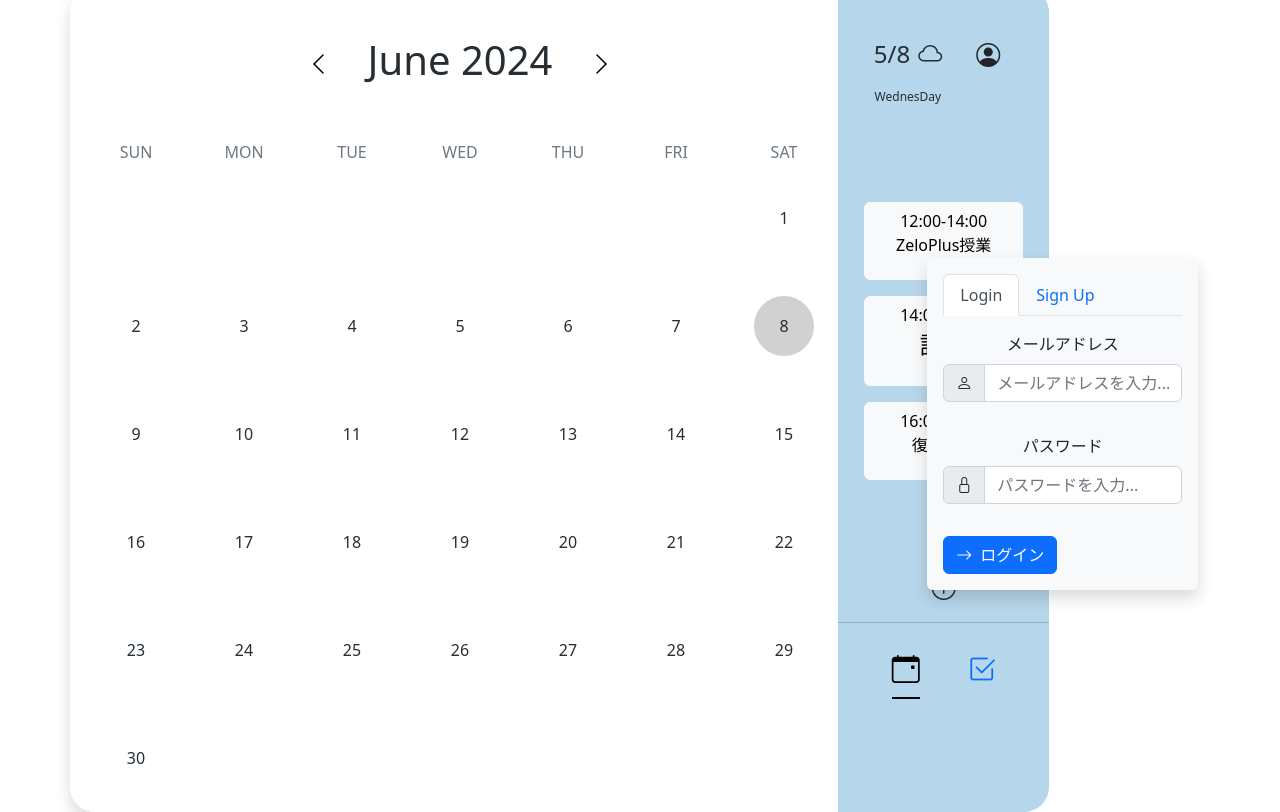
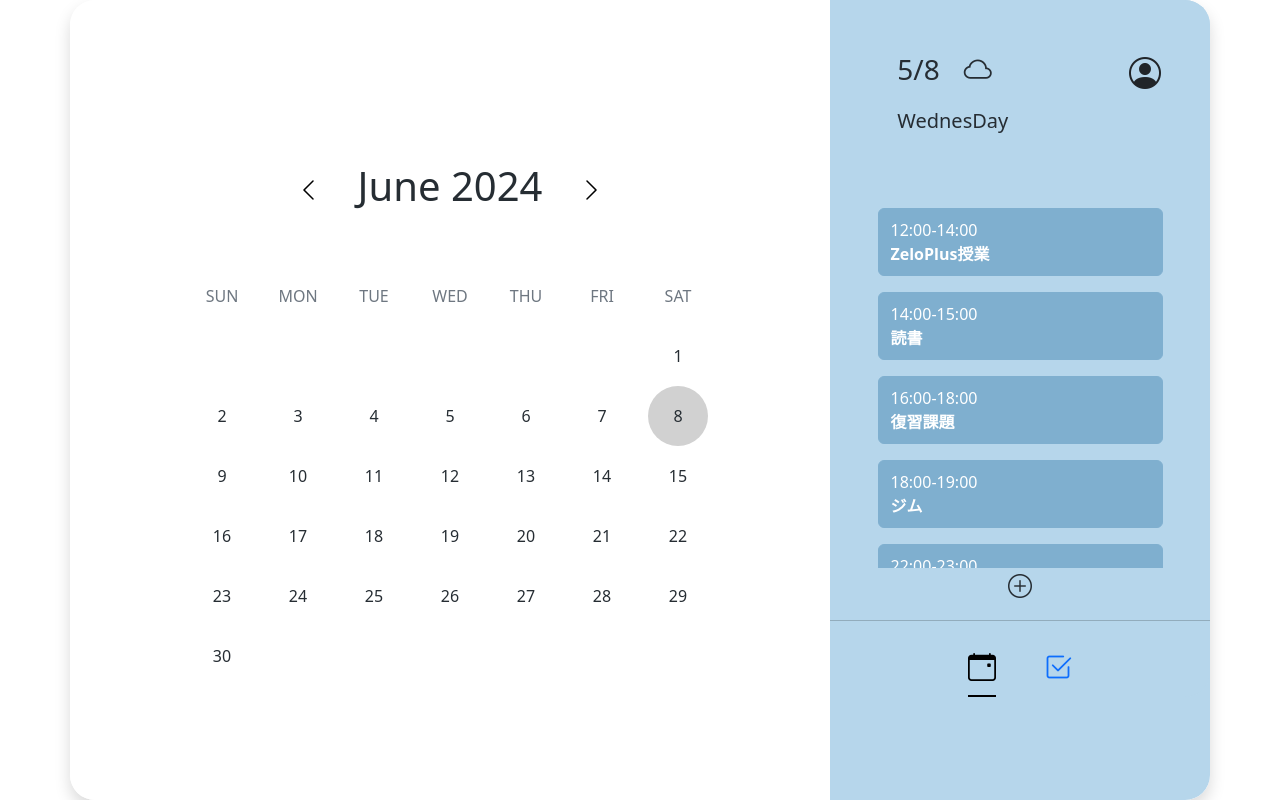
Before and after one commit to t3uyo3hi/multi-calendar-app, a React app in the folder frontend/: page / in a window 1280 px wide. Built offline with nearby package versions, Linux system fonts and the light colour scheme; no server answers.

Commit message:
フロントエンドのデザインを調整しました

```diff
--- a/frontend/src/App.tsx
+++ b/frontend/src/App.tsx
@@ -4,10 +4,10 @@ import CalendarHeader from "./components/CalendarHeader";
 import DayOfWeekHead from "./components/DayOfWeekHead";
 import CalendarBody from "./components/CalendarBody";
 import SidePanel from "./components/SidePanel/SidePanel";
-import { LoginForm } from "./components/LoginForm";
+// import { LoginForm } from "./components/LoginForm";
 // import { ResetPasswordPage } from "./components/ResetPasswordPage";
-import SignUpForm from "./components/SignUpForm";
-import { Tab, Nav } from "react-bootstrap";
+// import SignUpForm from "./components/SignUpForm";
+// import { Tab, Nav } from "react-bootstrap";
 
 import "./css/reset.css";
 import "bootstrap/dist/css/bootstrap.min.css";
@@ -16,28 +16,34 @@ import "./css/style.css";
 
 const App: React.FC = () => {
   const [date, setDate] = useState(new Date());
-  const [authPage, setAuthPage] = useState("login");
+  // const [authPage, setAuthPage] = useState("login");
 
   return (
     <Router>
-      <div className="container text-center">
-        <div className="row">
-          <div className="col-12">
-            <div className="calendar row shadow">
-              <div className="d-flex flex-row calendar_base">
-                <div>
-                  <CalendarHeader date={date} setDate={setDate} />
-                  <DayOfWeekHead />
-                  <CalendarBody date={date} />
+      <div className="container p-0 text-center">
+        <div className="row m-0">
+          <div className="col-12 p-0">
+            <div className="calendar row m-0 shadow">
+              <div className="d-flex flex-row p-0 calendar_base">
+                <div className="calendar_panel col-8">
+                  <div className="calendar_wrap">
+                    <CalendarHeader date={date} setDate={setDate} />
+                    <div className="calendar_table">
+                      <DayOfWeekHead />
+                      <CalendarBody date={date} />
+                    </div>
+                  </div>
                 </div>
-                <div className="l_SidePanel col-3">
+
+                <div className="l_SidePanel col-4">
                   <SidePanel />
                 </div>
               </div>
             </div>
           </div>
         </div>
-        <div className="row mt-5">
+
+        {/* <div className="row mt-5">
           <div className="col-12">
             <div className="auth-form p-3 bg-light rounded shadow">
               <Tab.Container
@@ -47,29 +53,34 @@ const App: React.FC = () => {
                 <Nav variant="tabs">
                   <Nav.Item>
                     <Nav.Link eventKey="login">Login</Nav.Link>
-                  </Nav.Item>
+                  </Nav.Item> */}
+
                   {/* <Nav.Item>
                     <Nav.Link eventKey="reset">Reset Password</Nav.Link>
                   </Nav.Item> */}
-                  <Nav.Item>
+
+                  {/* <Nav.Item>
                     <Nav.Link eventKey="signup">Sign Up</Nav.Link>
                   </Nav.Item>
                 </Nav>
                 <Tab.Content className="mt-3">
                   <Tab.Pane eventKey="login">
                     <LoginForm />
-                  </Tab.Pane>
+                  </Tab.Pane> */}
+
                   {/* <Tab.Pane eventKey="reset">
                     <ResetPasswordPage />
                   </Tab.Pane> */}
-                  <Tab.Pane eventKey="signup">
+
+                  {/* <Tab.Pane eventKey="signup">
                     <SignUpForm />
                   </Tab.Pane>
                 </Tab.Content>
               </Tab.Container>
             </div>
           </div>
-        </div>
+        </div> */}
+
       </div>
     </Router>
   );
--- a/frontend/src/components/CalendarBody.tsx
+++ b/frontend/src/components/CalendarBody.tsx
@@ -23,7 +23,7 @@ const CalendarBody = (props: CalendarBodyProps) => {
                         if (week === 0 && day < thisFirstDayOfWeek) {
                             const num = lastDayOfLastMonth - thisFirstDayOfWeek + day + 1;
                             return (
-                                <div className="calendar_table-data p-4 is-disabled" key={day}>
+                                <div className="calendar_table-data is-disabled" key={day}>
                                     <span className="calendar_date">{num}</span>
                                 </div>
                             );
@@ -31,7 +31,7 @@ const CalendarBody = (props: CalendarBodyProps) => {
                             const num = dayCount - thisLastDay;
                             dayCount++;
                             return (
-                                <div className="calendar_table-data p-4 is-disabled" key={day}>
+                                <div className="calendar_table-data is-disabled" key={day}>
                                     <span className="calendar_date">{num}</span>
                                 </div>
                             );
@@ -43,7 +43,7 @@ const CalendarBody = (props: CalendarBodyProps) => {
                             const num = dayCount;
                             dayCount++;
                             return (
-                                <div className="calendar_table-data p-4 " key={day}>
+                                <div className="calendar_table-data " key={day}>
                                     <span className="calendar_date is_today">{num}</span>
                                 </div>
                             );
@@ -51,7 +51,7 @@ const CalendarBody = (props: CalendarBodyProps) => {
                             const num = dayCount;
                             dayCount++;
                             return (
-                                <div className="calendar_table-data p-4" key={day}>
+                                <div className="calendar_table-data" key={day}>
                                     <span className="calendar_date">{num}</span>
                                 </div>
                             );
--- a/frontend/src/components/SidePanel/Account.tsx
+++ b/frontend/src/components/SidePanel/Account.tsx
@@ -4,8 +4,8 @@ import AccountName from "./AccountName";
 const Account = () => {
   return (
     <div>
-      <div className="fs-4">
-        <i className="bi bi-person-circle"></i>
+      <div>
+        <i className="fs-4 bi bi-person-circle"></i>
       </div>
       <div className="mt-3">
         <AccountName />
--- a/frontend/src/components/SidePanel/Cloud.tsx
+++ b/frontend/src/components/SidePanel/Cloud.tsx
@@ -3,11 +3,11 @@ import React from "react";
 const cloud = () => {
     return (
         <div>
-            <div className="d-flex fs-4 gap-2">
+            <div className="d-flex fs-3 gap-4">
                 <p>5/8</p>
                 <i className="bi bi-cloud"></i>
             </div>
-            <span>WednesDay</span>
+            <span className="fs-5">WednesDay</span>
         </div>
     );
 };
--- a/frontend/src/components/SidePanel/Event.tsx
+++ b/frontend/src/components/SidePanel/Event.tsx
@@ -4,18 +4,26 @@ import { Stack, Button } from "react-bootstrap";
 const Event = () => {
     return (
         <>
-            <Stack className="mt-5 mb-5" gap={3}>
-                <Button className="w-75 m-auto" variant="light">
-                    <span className="">12:00-14:00</span>
-                    <p className="">ZeloPlus授業</p>
+            <Stack className="mt-4 mb-4" gap={3}>
+                <Button className="w-75 m-auto sidepanel_event" variant="light">
+                    <span className="sidepanel_event-time">12:00-14:00</span>
+                    <p className="sidepanel_event-ttl">ZeloPlus授業</p>
                 </Button>
-                <Button className="w-75 m-auto" variant="light">
-                    <span className="">14:00-15:00</span>
-                    <p className="fs-4">読書</p>
+                <Button className="w-75 m-auto sidepanel_event" variant="light">
+                    <span className="sidepanel_event-time">14:00-15:00</span>
+                    <p className="sidepanel_event-ttl">読書</p>
                 </Button>
-                <Button className="w-75 m-auto" variant="light">
-                    <span className="">16:00-18:00</span>
-                    <p className="">復習課題</p>
+                <Button className="w-75 m-auto sidepanel_event" variant="light">
+                    <span className="sidepanel_event-time">16:00-18:00</span>
+                    <p className="sidepanel_event-ttl">復習課題</p>
+                </Button>
+                <Button className="w-75 m-auto sidepanel_event" variant="light">
+                    <span className="sidepanel_event-time">18:00-19:00</span>
+                    <p className="sidepanel_event-ttl">ジム</p>
+                </Button>
+                <Button className="w-75 m-auto sidepanel_event" variant="light">
+                    <span className="sidepanel_event-time">22:00-23:00</span>
+                    <p className="sidepanel_event-ttl">予習課題</p>
                 </Button>
             </Stack>
         </>
--- a/frontend/src/components/SidePanel/LoginModal.tsx
+++ b/frontend/src/components/SidePanel/LoginModal.tsx
@@ -33,7 +33,7 @@ const LoginModal: React.FC = () => {
         onClick={handleModalOpen}
         className="position-absolute top-0 end-0 m-5 p-0 text-dark"
       >
-        <i className="bi bi-person-circle fs-4"></i>
+        <i className="bi bi-person-circle fs-2"></i>
       </Button>
 
       <Modal show={showModal} onHide={handleModalClose} centered>
--- a/frontend/src/css/style.css
+++ b/frontend/src/css/style.css
@@ -5,56 +5,73 @@
   --gray-color: #d1d1d1;
 }
 
+#root {
+  height: 100%;
+}
+
 /* ---------- base ---------- */
+html {
+  height: 100%;
+}
+
 body {
   color: var(--black-color);
   font-size: 16px;
   font-family: "Open Sans", sans-serif;
   line-height: 1.75;
+  height: 100%;
+  margin: 0;
 }
 
 /* ---------- container ---------- */
 
-.container {
-  height: 100vh;
-  display: flex;
-  align-items: center;
-  justify-content: center;
+.container, .row {
+  height: 100%;
 }
 
 /* ---------- calendar ---------- */
-/* .l_header {
-} */
+.l_header {
+  width: 100%;
+}
 
 .l_header-title {
   font-size: 40px;
 }
 
 .calendar {
-  display: flex;
-  flex-direction: column;
-  border-radius: 25px 0px 0px 25px;
+  border-radius: 25px 25px 25px 25px;
 }
 
 .calendar_base {
   color: #262d33;
   background-color: #fff;
+  border-radius: 25px 25px 25px 25px;
+}
 
+.calendar_panel {
+  display: flex;
+  align-items: center;
+  justify-content: center;
+}
+
+.calendar_wrap {
+  width: 70%;
+  height: 80%;
   display: flex;
   flex-direction: column;
-  border-radius: 25px 0px 0px 25px;
+  align-items: center;
+  justify-content: center;
+}
+
+.calendar_table {
+  width: 100%;
 }
 
 .calendar_table-head {
   color: #6e7781;
-  width: 100%;
   display: flex;
   justify-content: space-between;
-}
-
-.calendar_table-row {
-  display: flex;
-  justify-content: space-between;
+  align-items: center;
 }
 
 .calendar_table-data {
@@ -62,15 +79,7 @@ body {
   display: flex;
   justify-content: center;
   align-items: center;
-}
-
-.calendar_date {
-  width: 60px;
   height: 60px;
-  margin: 0 auto;
-  display: flex;
-  justify-content: center;
-  align-items: center;
 }
 
 .calendar_table-data.is-disabled {
@@ -89,7 +98,6 @@ body {
 
 /* ---------- SidePanel ---------- */
 .l_SidePanel {
-  font-size: 12px;
   background-color: var(--primary-color);
   border-radius: 0px 25px 25px 0px;
   height: 100hv;
@@ -99,6 +107,30 @@ body {
 }
 
 .sidepanel_body_container {
-  height: 26rem;
+  height: 24rem;
   overflow-x: auto;
 }
+
+.sidepanel_event {
+  display: block;
+  height: 68px;
+  background-color: #7FAFCF !important;
+  border-color: #7FAFCF !important;
+  display: flex;
+  flex-direction: column;
+  align-items: center;
+}
+
+.sidepanel_event-time {
+  display: block;
+  width: 100%;
+  color: #FFF;
+  text-align: start;
+}
+
+.sidepanel_event-ttl {
+  margin: 0;
+  color: #FFF;
+  font-weight: bold;
+  text-align: start;
+}
```
